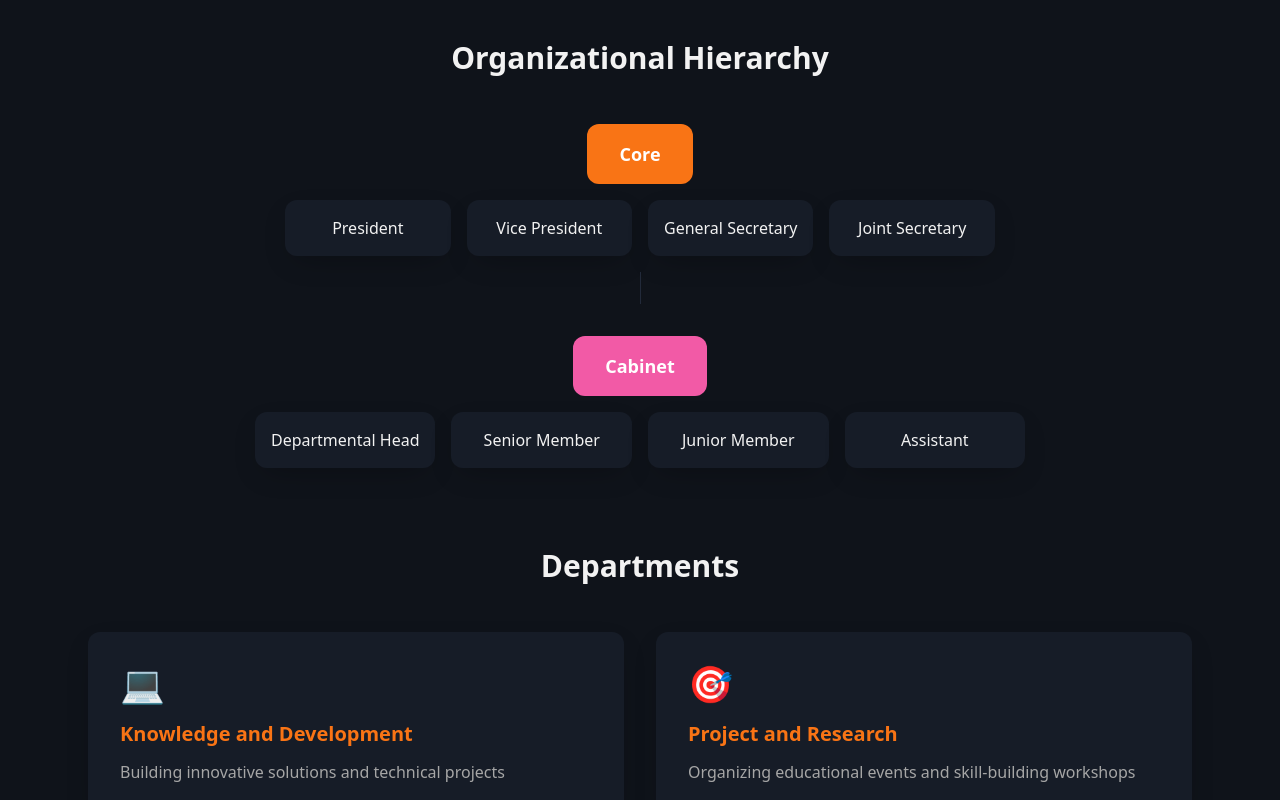
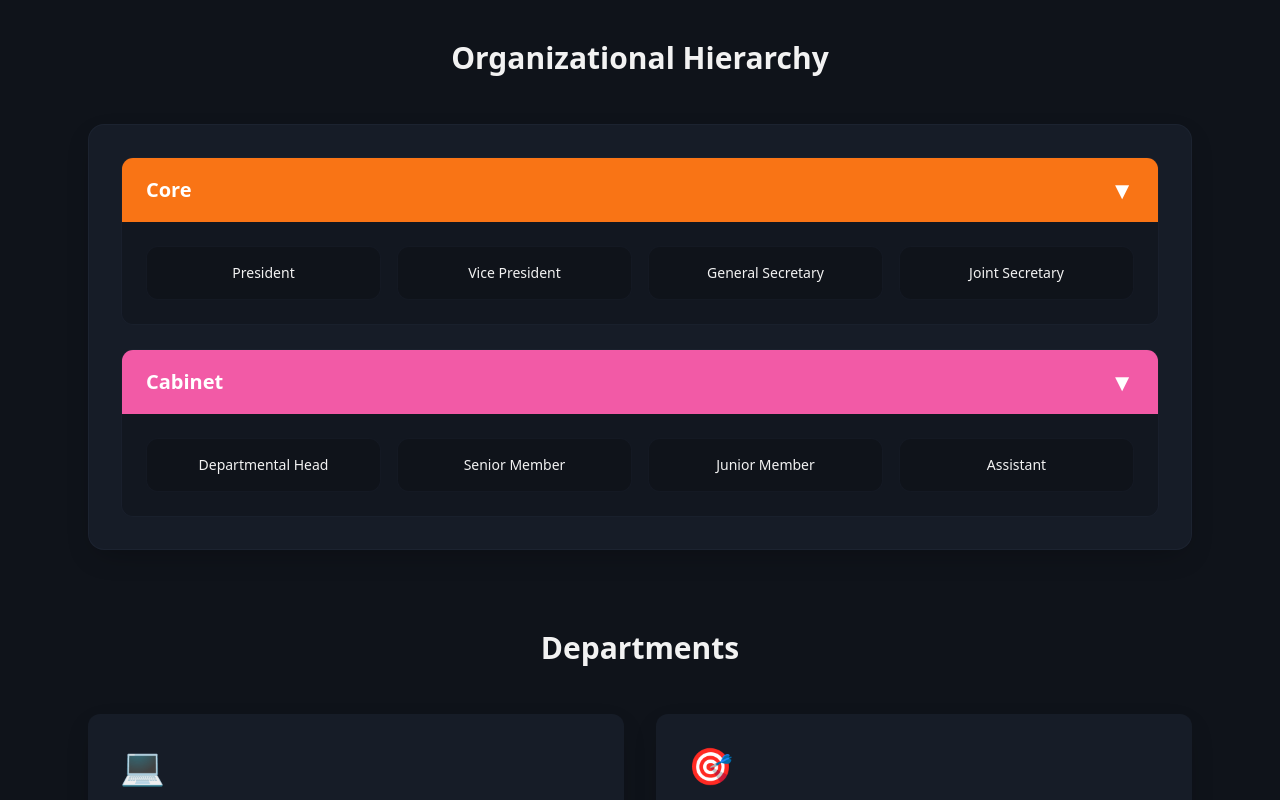
Before and after one commit to Starbond70/ppoc-website, a React (Vite) app: page / in a window 1280 px wide. Shown: the part 1920-2720 px from the top of the page. Built offline with nearby package versions, Linux system fonts and the light colour scheme.

Commit message:
ui updations

```diff
--- a/src/components/ActivitiesCarousel.tsx
+++ b/src/components/ActivitiesCarousel.tsx
@@ -73,7 +73,7 @@ const ActivitiesCarousel = () => {
   }, []);
 
   return (
-    <section className="py-20 bg-secondary">
+    <section className="py-20" style={{ backgroundColor: 'rgba(90, 114, 190, 0.43)' }}>
       <div className="max-w-6xl mx-auto px-6">
         <div className="text-center mb-16 animate-fade-in">
           <h2 className="text-4xl font-bold text-white mb-6">
--- a/src/components/StructureSection.tsx
+++ b/src/components/StructureSection.tsx
@@ -106,7 +106,14 @@ const StructureSection = () => {
           >
             Organizational Hierarchy
           </motion.h3>
-          <div className="space-y-8">
+          <motion.div
+            className="bg-card p-8 rounded-2xl card-shadow border border-border/50"
+            initial={{ opacity: 0, y: 30 }}
+            whileInView={{ opacity: 1, y: 0 }}
+            viewport={{ amount: 0.5 }}
+            transition={{ duration: 0.7, delay: 0.2 }}
+          >
+            <div className="space-y-6">
               {hierarchy.map((level, index) => (
                 <motion.div
                   key={index}
@@ -115,18 +122,42 @@ const StructureSection = () => {
                   initial="hidden"
                   whileInView="visible"
                   viewport={{ amount: 0.5 }}
+                  className="border border-border/30 rounded-xl overflow-hidden"
                 >
-                <div className="flex flex-col items-center">
+                  {/* Category Header */}
                   <motion.div
-                    className={`px-8 py-4 rounded-xl font-semibold text-lg mb-4 ${level.color}`}
-                    initial={{ scale: 0.9, opacity: 0 }}
+                    className={`px-6 py-4 ${level.color} cursor-pointer transition-all duration-300 hover:brightness-110`}
+                    initial={{ scale: 0.95, opacity: 0 }}
                     whileInView={{ scale: 1, opacity: 1 }}
                     viewport={{ amount: 0.5 }}
                     transition={{ duration: 0.5, delay: index * 0.1 }}
+                    onClick={() => {
+                      const content = document.getElementById(`hierarchy-${index}`);
+                      if (content) {
+                        content.classList.toggle('max-h-0');
+                        content.classList.toggle('max-h-96');
+                      }
+                    }}
                   >
-                    {level.level}
+                    <div className="flex items-center justify-between">
+                      <h4 className="text-xl font-semibold">{level.level}</h4>
+                      <motion.div
+                        className="text-2xl transition-transform duration-300"
+                        animate={{ rotate: 0 }}
+                        whileHover={{ rotate: 180 }}
+                      >
+                        ▼
                       </motion.div>
-                  <div className="grid grid-cols-2 md:grid-cols-4 gap-4 max-w-4xl">
+                    </div>
+                  </motion.div>
+
+                  {/* Category Content */}
+                  <div
+                    id={`hierarchy-${index}`}
+                    className="max-h-96 overflow-hidden transition-all duration-500 ease-in-out bg-background/50"
+                  >
+                    <div className="p-6">
+                      <div className="grid grid-cols-1 md:grid-cols-2 lg:grid-cols-4 gap-4">
                         {level.positions.map((position, posIndex) => (
                           <motion.div
                             key={posIndex}
@@ -135,22 +166,23 @@ const StructureSection = () => {
                             initial="hidden"
                             whileInView="visible"
                             viewport={{ amount: 0.5 }}
-                        className="bg-card p-4 rounded-lg card-shadow text-center hover:scale-105 transition-smooth cursor-pointer"
+                            className="bg-background p-4 rounded-lg border border-border/30 text-center hover:scale-105 transition-smooth cursor-pointer hover:border-primary/50 hover:shadow-md"
                             onClick={() => setSelectedPosition(position)}
                             onMouseEnter={() => setSelectedPosition(position)}
                             onMouseLeave={() => setSelectedPosition(null)}
                           >
-                        <span className="font-medium">{position}</span>
-                      </motion.div>
-                    ))}
-                  </div>
-                  {index < hierarchy.length - 1 && (
-                    <div className="w-px h-8 bg-border mt-4"></div>
-                  )}
+                                                         <div className="flex flex-col items-center space-y-2">
+                               <span className="font-medium text-sm">{position}</span>
                              </div>
                           </motion.div>
                         ))}
                       </div>
+                    </div>
+                  </div>
+                </motion.div>
+              ))}
+            </div>
+          </motion.div>
         </div>
 
         {/* Departments */}
```
Lines whose indentation alone changed are shown as unchanged.
